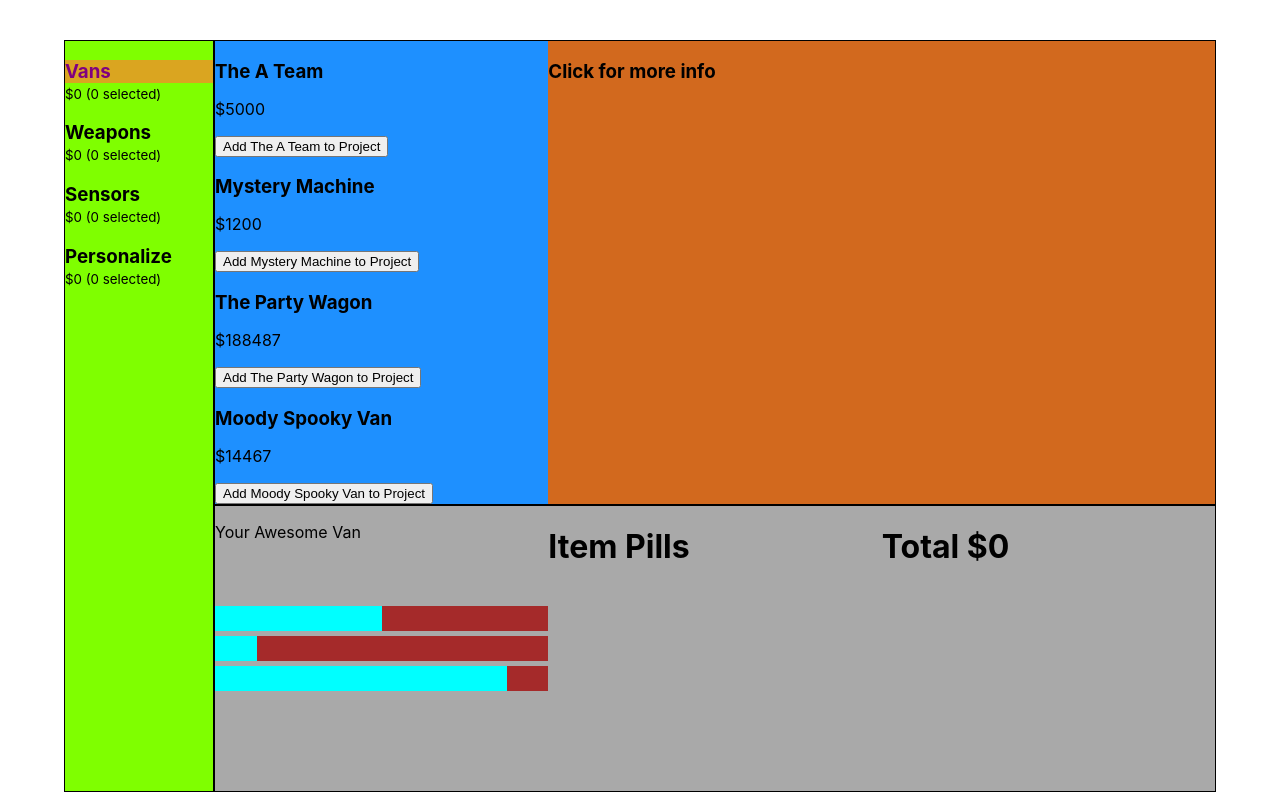
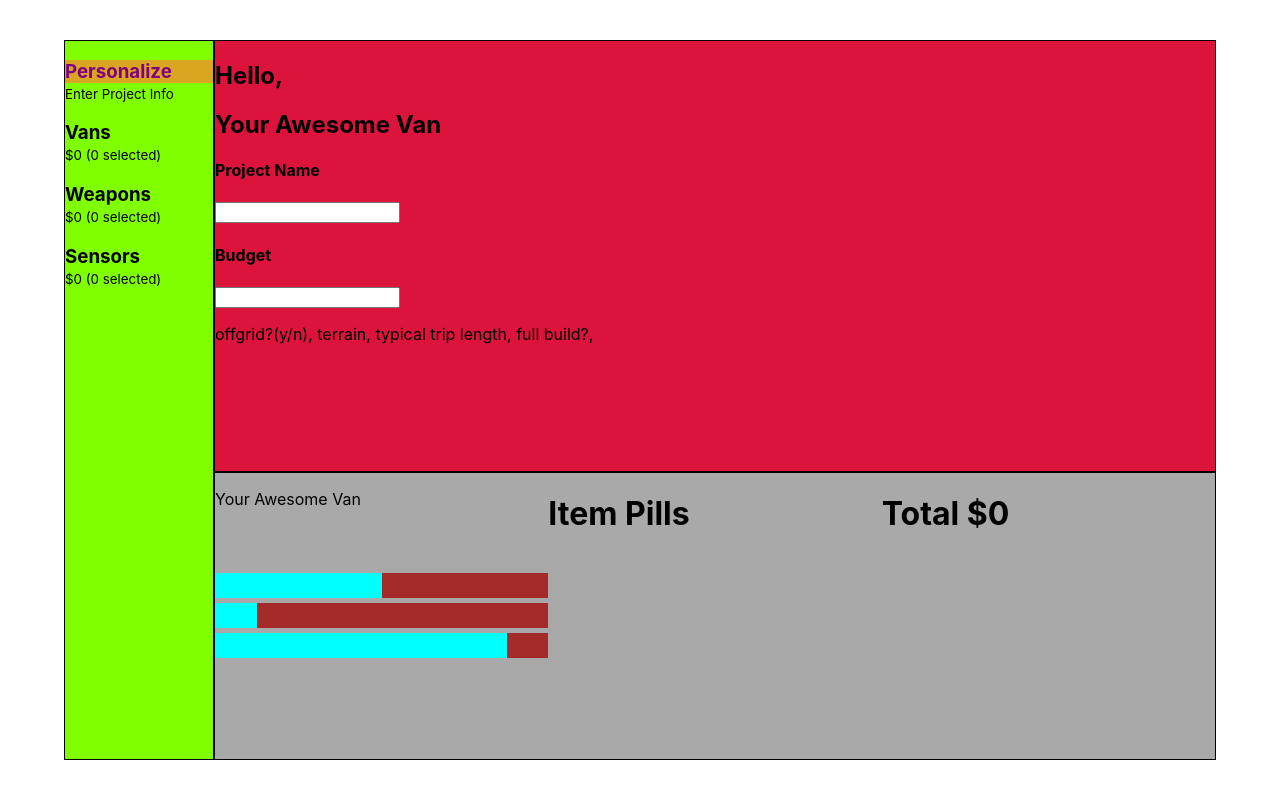
Before and after one commit to garrettgsb/ogc-widgets, a React (Create React App) app: page / in a window 1280 px wide. Built offline with nearby package versions, Linux system fonts and the light colour scheme.

Commit message:
tweaked small tags

```diff
--- a/src/PaneManagerWidget.js
+++ b/src/PaneManagerWidget.js
@@ -111,6 +111,7 @@
 
 const PaneManagerWidget = () => {
   const [selectedCategory, setSelectedCategory] = useState(Object.values(appCategories)[0]);
+  // Another context for selections
   const [selections, setSelections] = useState([]);
   const [title, setTitle] = useState("Your Awesome Van");
 
@@ -163,7 +164,6 @@
     <UserInputContext.Provider value={{ title, selectedCategory, updateTitle }}>
       <main className="layout-manager">
         {/* <p>{JSON.stringify(appData)}</p> */}
-
         <SideBar categories={appCategories} selectedCategory={selectedCategory} setSelectedCategory={setSelectedCategory} selections={selections} appData={appData} getPriceByCategory={getPriceByCategory} />
         <ContentArea items={items} updateSelected={updateSelected} selections={selections} />
         <BottomBar selections={selections} appData={appData} />
--- a/src/appData.js
+++ b/src/appData.js
@@ -1,8 +1,8 @@
 export const CATEGORIES = {
+  personalize: "Personalize",
   vans: "Vans",
   weapons: "Weapons",
   sensors: "Sensors",
-  personalize: "Personalize"
 };
 // add userinput category and to display new input compnent instead of van categories
 export const data = [
--- a/src/components/SideBar.js
+++ b/src/components/SideBar.js
@@ -19,8 +19,13 @@
           return (
             <>
               <h3 className={classList} onClick={() => setSelectedCategory(category)} >{category}</h3>
-              {/* <p style={{ margin: 0, padding: 0 }}><small style={{ margin: 0, padding: 0 }}>${() => getPricebyCatagory(category, selections, appData)} ({count} selected)</small></p> */}
-              <p style={{ margin: 0, padding: 0 }}><small style={{ margin: 0, padding: 0 }}>${categoryPrice} ({count} selected)</small></p>
+              {
+                category === "Personalize" ?
+                  <small>Enter Project Info</small>
+                  :
+                  <p style={{ margin: 0, padding: 0 }}><small style={{ margin: 0, padding: 0 }}>${categoryPrice} ({count} selected)</small></p>
+              }
+              {/* <p style={{ margin: 0, padding: 0 }}><small style={{ margin: 0, padding: 0 }}>${categoryPrice} ({count} selected)</small></p> */}
 
             </>
           );
```
